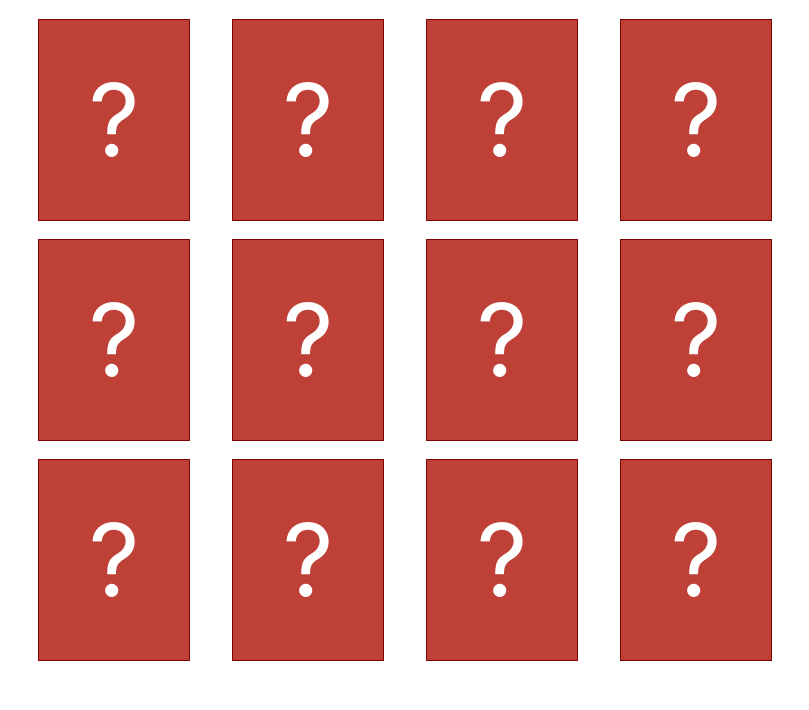
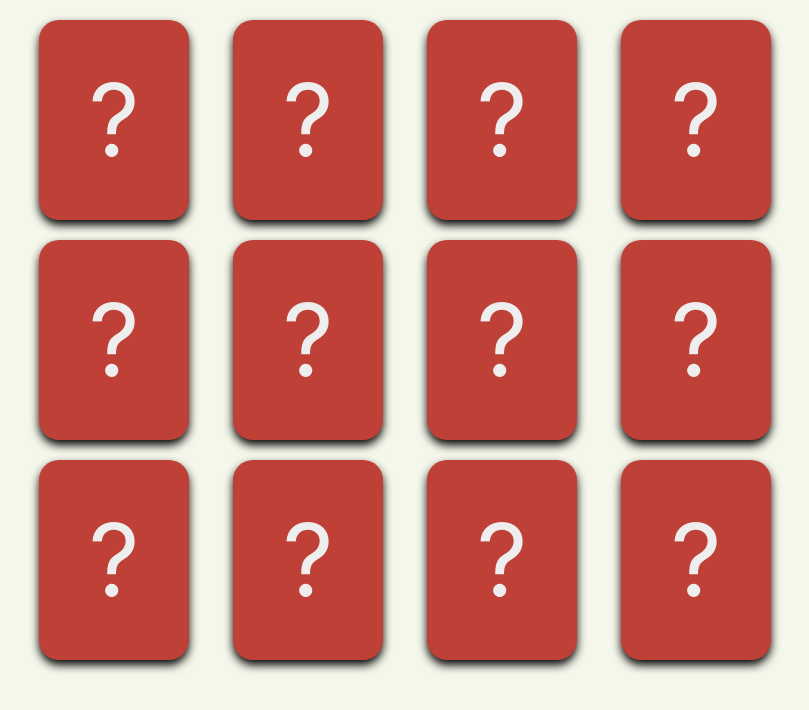
Before and after one commit to atme/memory-react, a React (Create React App) app: page / in a window 1280 px wide. Shown: the top 710 px of the page, without its empty margins (235-1044 px from the left). Built offline with nearby package versions, Linux system fonts and the light colour scheme.

Commit message:
beautified styles

```diff
--- a/src/App.css
+++ b/src/App.css
@@ -17,6 +17,7 @@
   font-size: 75pt;
   padding: 0;
   cursor: pointer;
+  border-radius: 0.2em;
 }
 
 @media (max-width: 800px) {
@@ -48,25 +49,22 @@
   width: 100%;
   height: 100%;
   text-align: center;
-  color: white;
+  color: rgb(238, 238, 238);
   line-height: 2em;
+  border-radius: 0.2em;
+  box-shadow: 0 0.05em 0.1em -0.1px #000;
 }
 
 .card__front {
-  outline: 1px solid rgb(124, 2, 2);
   background-color: rgb(190, 64, 55);
 }
 
 .card__back {
-  outline: 1px solid rgb(55, 174, 190);
   background-color: rgb(55, 174, 190);
   transform: rotateY(180deg);
 }
 
 .disabled .card__back {
-  outline: 1px solid rgb(26, 185, 60);
-  background-color: rgb(26, 185, 60);
-  color: white;
-  text-align: center;
+  background-color: rgb(14, 124, 123);
   transform: rotateY(180deg);
 }
--- a/src/index.css
+++ b/src/index.css
@@ -1,14 +1,29 @@
 body {
   margin: 0;
   padding: 0;
-  font-family: -apple-system, BlinkMacSystemFont, "Segoe UI", "Roboto", "Oxygen",
-    "Ubuntu", "Cantarell", "Fira Sans", "Droid Sans", "Helvetica Neue",
+  font-family:
+    -apple-system,
+    BlinkMacSystemFont,
+    "Segoe UI",
+    "Roboto",
+    "Oxygen",
+    "Ubuntu",
+    "Cantarell",
+    "Fira Sans",
+    "Droid Sans",
+    "Helvetica Neue",
     sans-serif;
   -webkit-font-smoothing: antialiased;
   -moz-osx-font-smoothing: grayscale;
+  background-color: #f6f7eb;
 }
 
 code {
-  font-family: source-code-pro, Menlo, Monaco, Consolas, "Courier New",
+  font-family:
+    source-code-pro,
+    Menlo,
+    Monaco,
+    Consolas,
+    "Courier New",
     monospace;
 }
```
